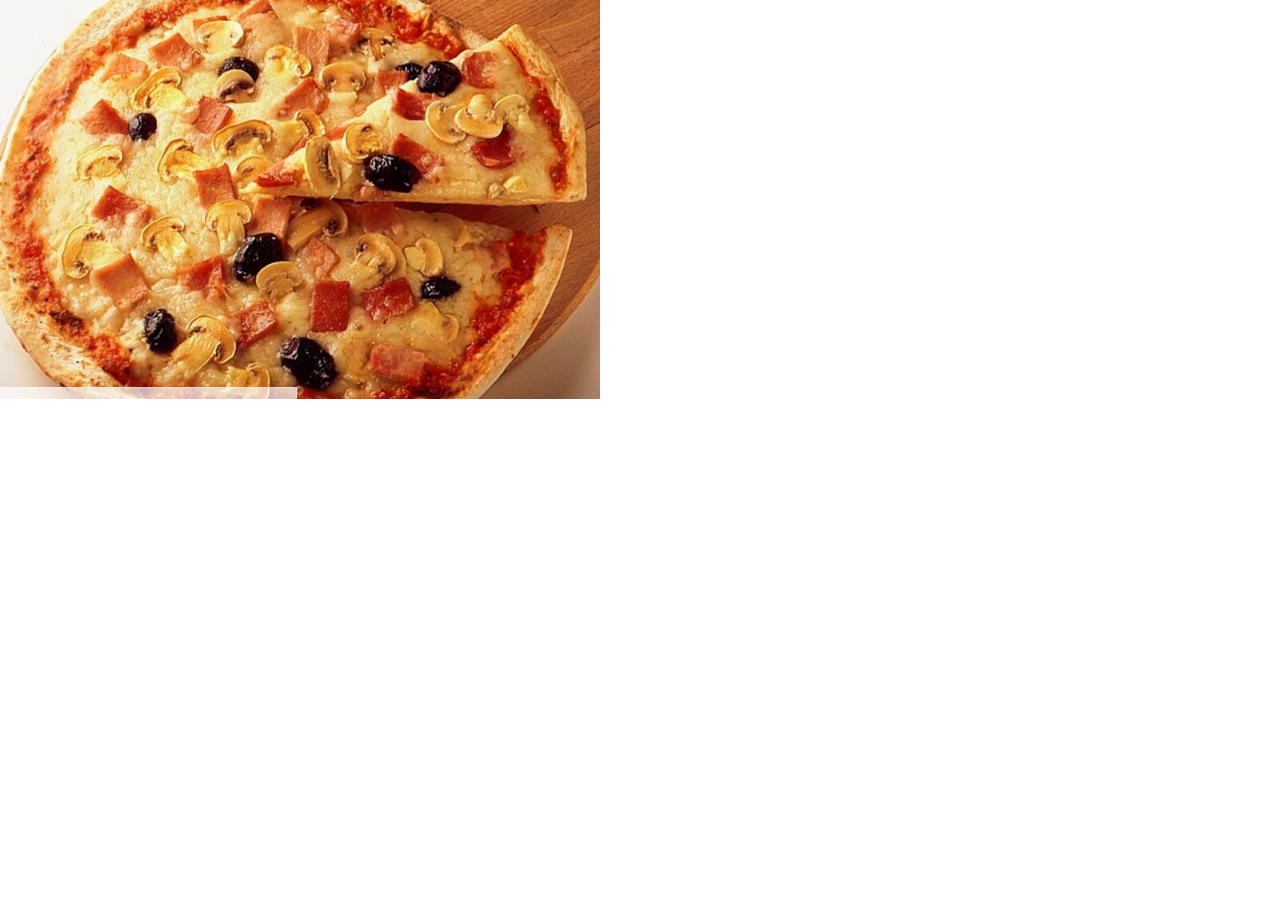
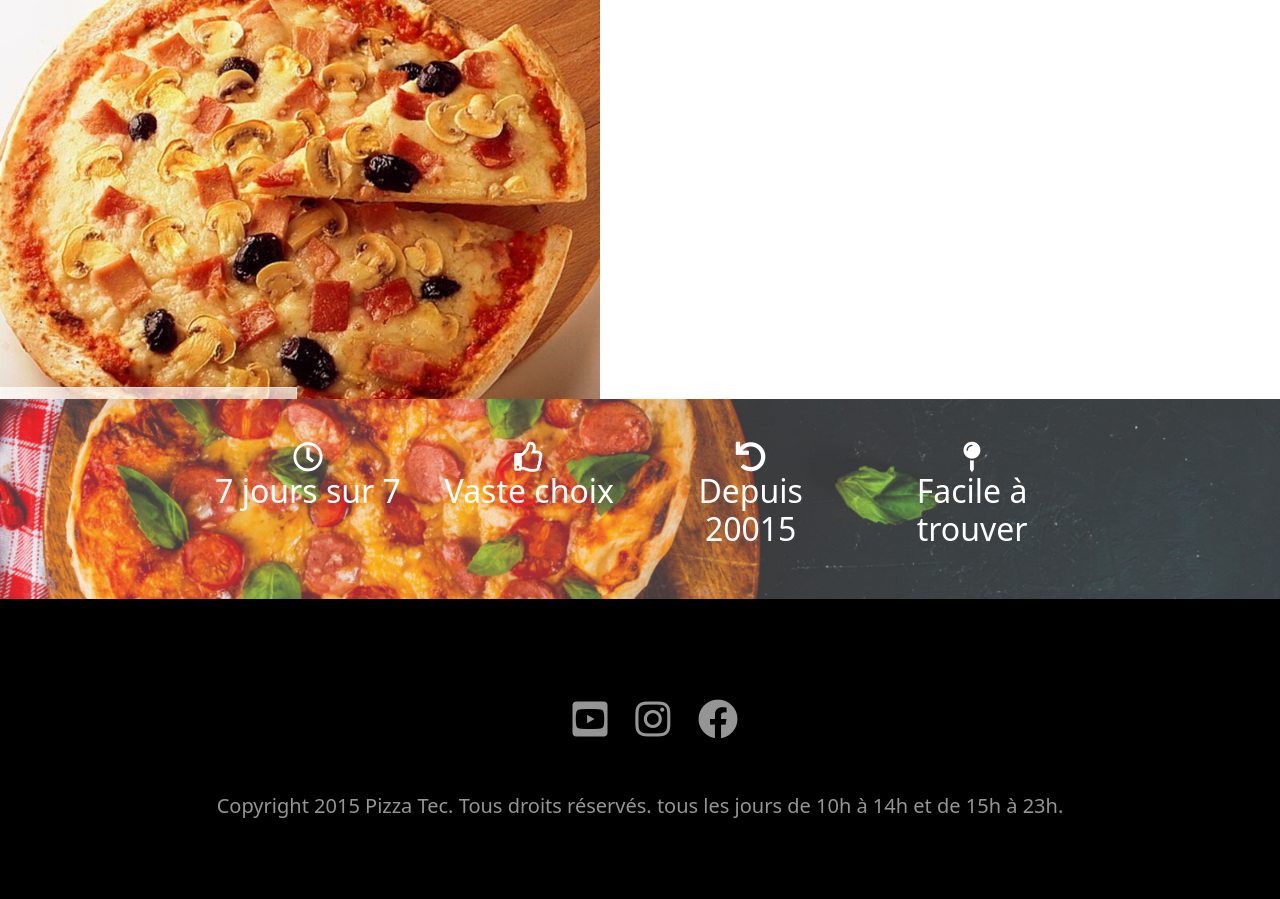
Before and after one commit to Smoqqqq/PizzaTec, a PHP site: page / in a window 1280 px wide. Shown: the part 1649-2548 px from the top of the page. Before the commit the page ends 2048 px from the top, so only its background shows below. Run offline with PHP 8.4, Linux system fonts and the light colour scheme; some libraries are stand-ins or nearby versions.

Commit message:
last changes

```diff
--- a/index.php
+++ b/index.php
@@ -26,6 +26,7 @@
         <?php include $page ?>
     </div>
 
+    <?php include "modules/footer.php"; ?>
     <?php include "javascript-bottom.php"; ?>
 
 </body>
--- /dev/null
+++ b/modules/footer.php
@@ -0,0 +1,92 @@
+<div class="container-fluid lastpart">
+    <div class="row">
+        <div class="col fot">
+            <i class="far fa-clock"></i>
+            <h2>7 jours sur 7</h2>
+        </div>
+        <div class="col fot">
+            <i class="far fa-thumbs-up"></i>
+            <h2>Vaste choix</h2>
+        </div>
+        <div class="col fot">
+            <i class="fas fa-undo"></i>
+            <h2>Depuis 20015</h2>
+        </div>
+        <div class="col fot">
+            <i class="fas fa-map-pin"></i>
+            <h2>Facile à trouver</h2>
+        </div>
+    </div>
+</div>
+<div class="container-fluid footer">
+    <div class="row footerbas">
+        <i class="fab fa-youtube-square"></i>
+        <i class="fab fa-instagram"></i>
+        <i class="fab fa-facebook"></i>
+    </div>
+    <div class="row footerbas1">
+        <h5>Copyright 2015 Pizza Tec. Tous droits réservés. tous les jours de 10h à 14h et de 15h à 23h.</h5>
+    </div>
+</div>
+
+<style>
+    .fot {
+        height: 100%;
+        color: white;
+        justify-content: center;
+        display: flex;
+        flex-direction: column;
+        align-items: center;
+        width: 70%;
+        text-align: center;
+    }
+
+    .fot i {
+        font-size: 30px;
+    }
+
+    .lastpart {
+        background-image: url(img/footer.png);
+        height: 200px;
+        background-size: cover;
+        width: 100%;
+        display: flex;
+        justify-content: center;
+        align-items: center;
+    }
+
+    .footer {
+        background-color: black;
+        height: 300px;
+        display: flex;
+        flex-direction: column;
+        justify-content: center;
+        align-items: center;
+    }
+
+    .footerbas {
+        height: 50%;
+        color: rgb(149, 149, 149);
+        display: flex;
+        width: 15%;
+        justify-content: center;
+        align-items: center;
+    }
+
+    .footerbas i {
+        font-size: 40px;
+        width: 5%;
+        padding: 0px;
+        margin-left: auto;
+        margin-right: auto;
+    }
+
+    .footerbas1 {
+        color: rgb(149, 149, 149);
+        display: flex;
+        justify-content: center;
+        width: 100%;
+        text-align: center;
+        height: 20%;
+    }
+</style>
```
Also changed, not shown: img/footer.png (added).
